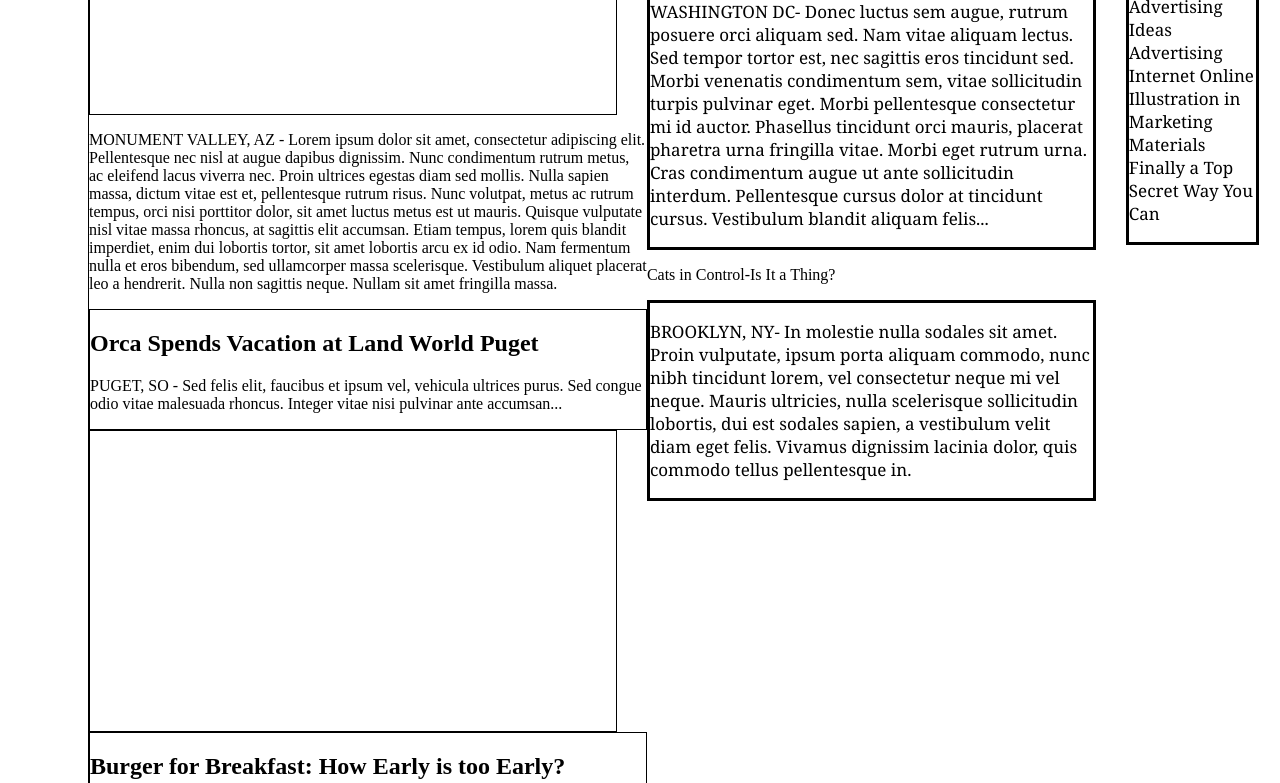
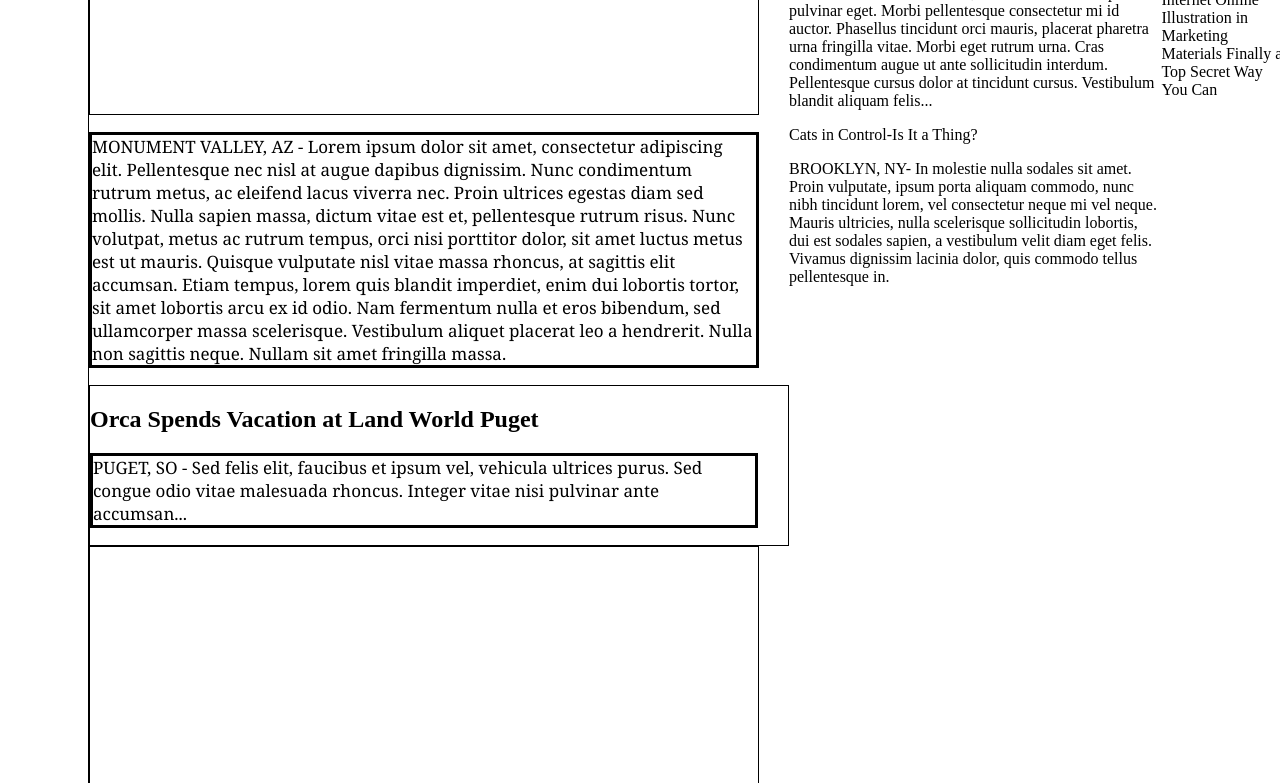
Before and after one commit to lpwillia/mytimes, a plain HTML site: page index.html in a window 1280 px wide. Shown: the part 316-1099 px from the top of the page. Drawn offline with Linux system fonts and the light colour scheme.

Commit message:
Update on 1st Column

```diff
--- a/resources/css/style.css
+++ b/resources/css/style.css
@@ -86,12 +86,12 @@ span a {
 
 }
 
-.article {
-	border: 3px solid black;
+.narrative {
 	margin-right: 30px;
 	font-family: Georgia;
   	font-size: 17px;
   	color: black;
+  	border: 3px solid black;
 }
 
 #earth {
```
